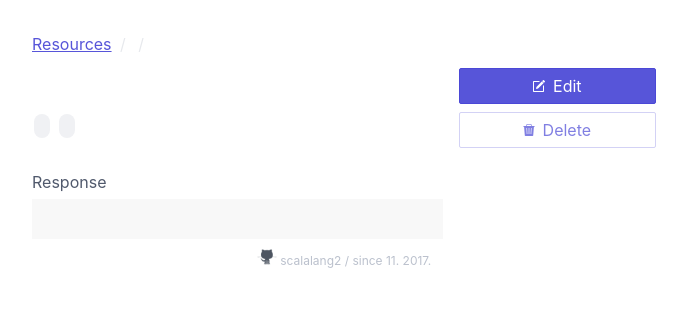
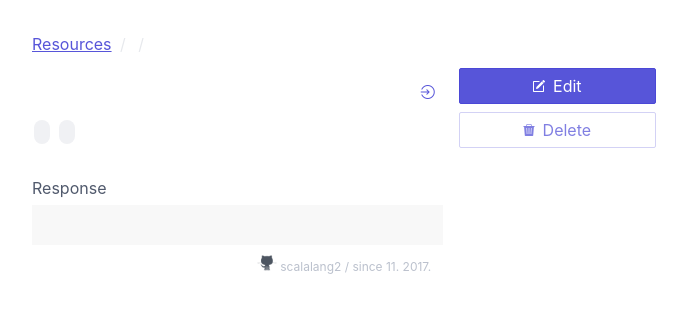
Before and after one commit to cailhuiris/motty, a Django app: template motty/app/templates/app/action/view.html in a window 1280 px wide. Shown: the part 60-373 px from the top of the page, without its empty margins (296-983 px from the left). Run offline with Django 3.2, Linux system fonts and the light colour scheme; the template is opened without the code that fills it, so the values that code supplies are empty; style sheets or scripts are compiled from the project's sources; some libraries are stand-ins or nearby versions; some web fonts are replaced.

Commit message:
added check-on-browser btn

```diff
--- a/motty/app/static/styles/main.css
+++ b/motty/app/static/styles/main.css
@@ -100,6 +100,8 @@ footer .container #whoiam a img { width: 20px; height: 16px; }
 
 #action-view .detail .detail-header .url { color: #5755d9; }
 
+#action-view .detail .detail-header .btn { position: relative; top: -1px; padding: 5px 8px; height: 30px; border: none; float: right; }
+
 #action-view .detail .detail-chips { margin-top: 10px; }
 
 #action-view .response-area { margin-top: 30px; }
--- a/motty/app/static/styles/main.scss
+++ b/motty/app/static/styles/main.scss
@@ -202,6 +202,14 @@ footer {
             .url {
                 color: $text-primary;
             }
+            .btn {
+                position: relative;
+                top: -1px;
+                padding: 5px 8px;
+                height: 30px;
+                border: none;
+                float:right;
+            }
         }
         .detail-chips {
             margin-top: 10px;
--- a/motty/app/templates/app/action/view.html
+++ b/motty/app/templates/app/action/view.html
@@ -21,6 +21,7 @@
                     <div class="column col-12 detail-header">
                         <h3>{{ action.name }}</h3>
                         <span class="url">{{ action.resource.url }}{{ action.url }}</span>
+                        <a href="#" class="btn tooltip" data-tooltip="check on browser."><i class="ion ion-log-in"></i></a>
                     </div>
                     <div class="column col-12 detail-chips">
                         <span class="chip">{{ action.method }}</span>
```
Also changed, not shown: 1 other file.
